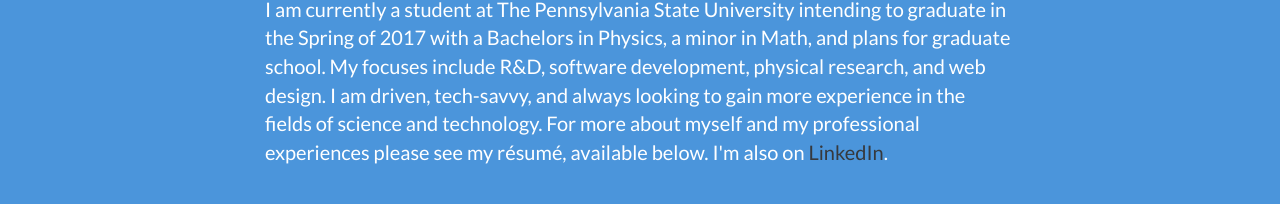
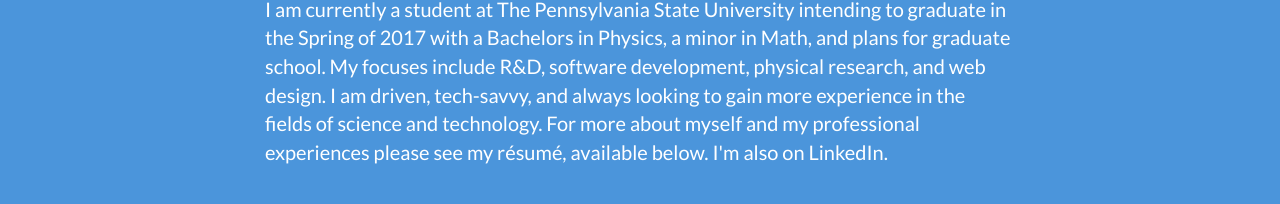
Before and after one commit to sam-lucas/sam-lucas.github.io, a plain HTML site: page index.html in a window 1280 px wide. Shown: the part 1974-2178 px from the top of the page. Drawn offline with Linux system fonts and the light colour scheme.

Commit message:
link fix

```diff
--- a/index.html
+++ b/index.html
@@ -166,7 +166,7 @@
             </div>
             <div class="row">
                 <div class="col-lg-offset-2 col-lg-8">
-                    <p>I am currently a student at The Pennsylvania State University intending to graduate in the Spring of 2017 with a Bachelors in Physics, a minor in Math, and plans for graduate school. My focuses include R&#38;D, software development, physical research, and web design. I am driven, tech-savvy, and always looking to gain more experience in the fields of science and technology. For more about myself and my professional experiences please see my r&eacute;sum&eacute;, available below. I'm also on <a class="footer-link" style="text-decoration:none;" href="https://www.linkedin.com/in/samuel-lucas-56ba42b9">LinkedIn</a>.</p>
+                    <p>I am currently a student at The Pennsylvania State University intending to graduate in the Spring of 2017 with a Bachelors in Physics, a minor in Math, and plans for graduate school. My focuses include R&#38;D, software development, physical research, and web design. I am driven, tech-savvy, and always looking to gain more experience in the fields of science and technology. For more about myself and my professional experiences please see my r&eacute;sum&eacute;, available below. I'm also on <a style="color: white;" href="https://www.linkedin.com/in/samuel-lucas-56ba42b9">LinkedIn</a>.</p>
                 </div>
                 <div class="col-lg-8 col-lg-offset-2 text-center">
                 	<a href="Sam_Lucas_Resume.pdf" class="btn btn-lg btn-outline" style="margin-top:30px;" target="_blank">
```
